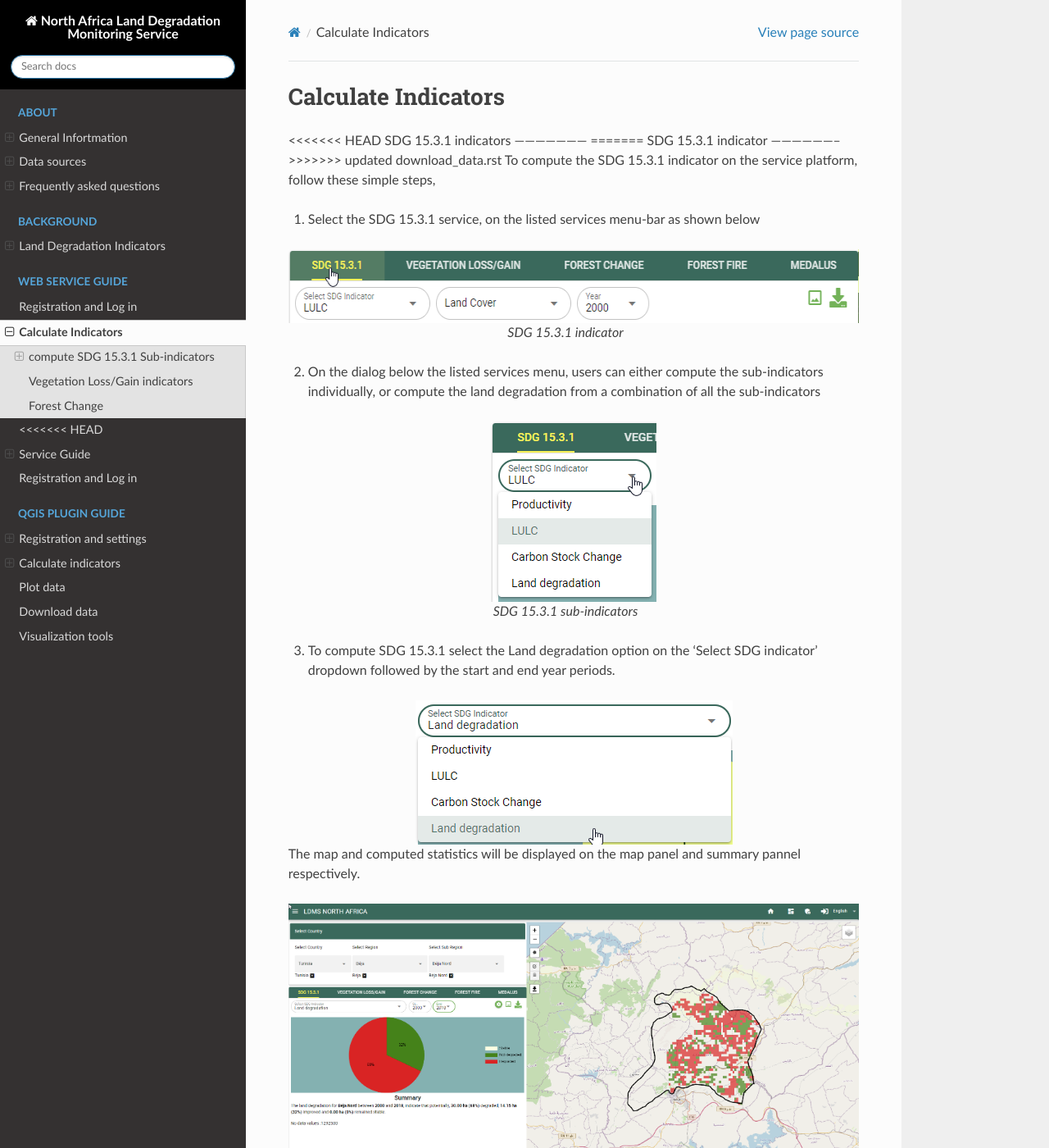
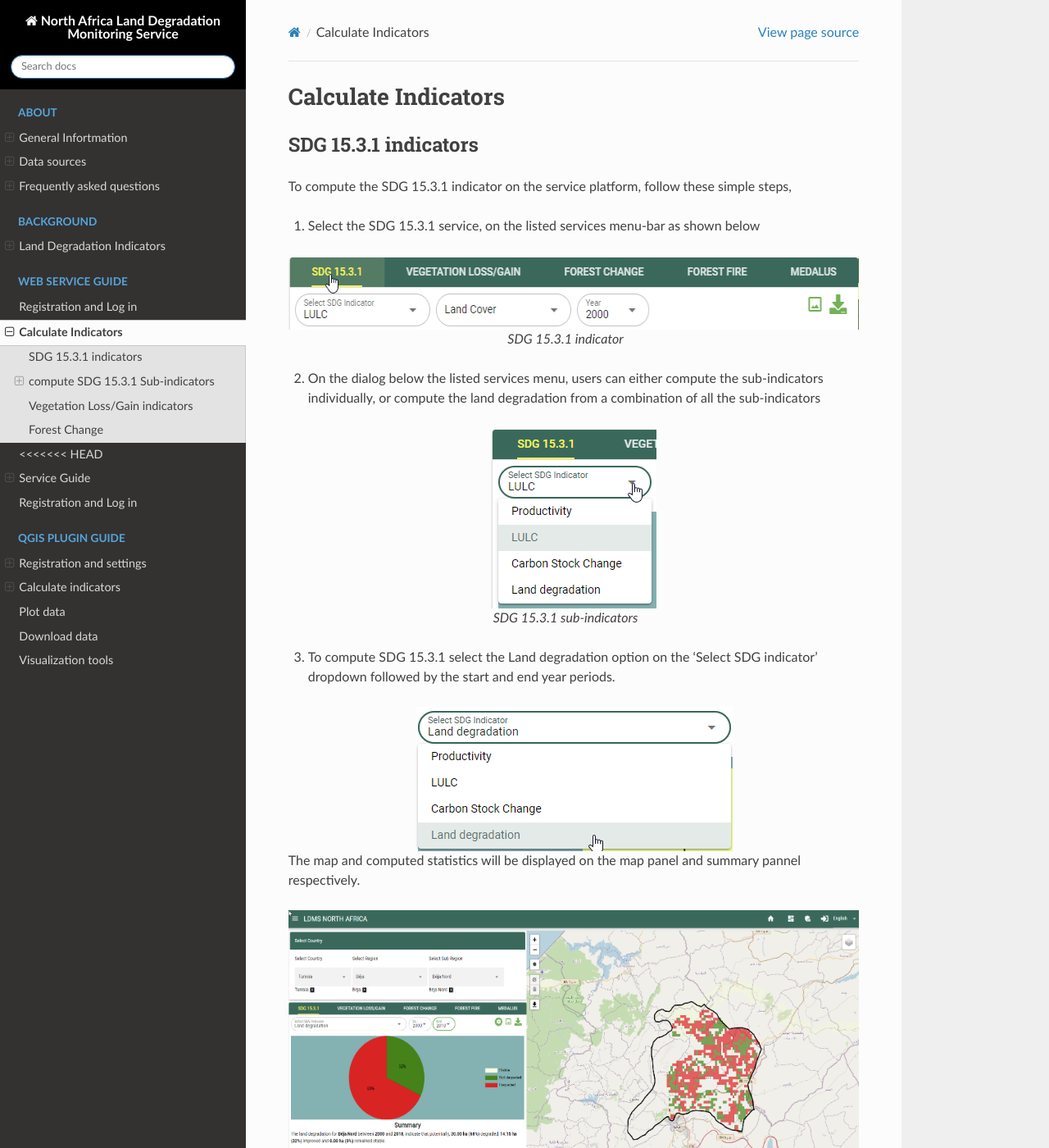
Before and after one commit to derickongeri/MISLAND, a Sphinx documentation site: the page built from source/Service/Calculate_indicators.rst, in a window 1280 px wide and 1400 px high. Shown: the whole window at 82% size. Built offline with Sphinx 7.4.7 and the Read the Docs theme 2.0.0, drawn with Linux system fonts in a browser that asks for light colours; some of the changed text lies outside the part shown.

Commit message:
Update Calculate_indicators.rst

```diff
--- a/source/Service/Calculate_indicators.rst
+++ b/source/Service/Calculate_indicators.rst
@@ -2,13 +2,8 @@
 Calculate Indicators
 ====================
 
-<<<<<<< HEAD
 SDG 15.3.1 indicators
 ---------------------
-=======
-SDG 15.3.1 indicator
---------------------
->>>>>>> updated download_data.rst
 To compute the SDG 15.3.1 indicator on the service platform, follow these simple steps,
 
 1. Select the SDG 15.3.1 service, on the listed services menu-bar as shown below
@@ -45,14 +40,6 @@ To compute the SDG 15.3.1 indicator on the service platform, follow these simple
 The map and computed statistics will be displayed on the map panel and summary pannel respectively.
 
 .. figure:: ../_static/Images/sdg4.png
-<<<<<<< HEAD
-    :width: 700
-    :align: center
-    :height: 500
-    :alt: combining all indicators
-    :figclass: align-center
-
-=======
     :width: 770
     :align: center
     :height: 393
@@ -201,11 +188,7 @@ Vegetation Loss/Gain indicators
 
 To compute vegetation loss/gain on the service platform,
 
-<<<<<<< HEAD
-1. On the services menu, select the VEGETATION GAIN/LOSS option as shown below
-=======
 1. On the services menu, select the 'VEGETATION GAIN/LOSS' option
->>>>>>> updated download_data.rst
 
 .. figure:: ../_static/Images/vegetation_gain_loss.png
     :width: 790
@@ -259,15 +242,9 @@ To compute the change in forest cover on the service platform
 1. On the services menu, select the FOREST CHANGE option as shown below
 
 .. figure:: ../_static/Images/forestchange.png
-<<<<<<< HEAD
-    :width: 600
-    :align: center
-    :height: 55
-=======
     :width: 795
     :align: center
     :height: 51
->>>>>>> updated download_data.rst
     :alt: register
     :figclass: align-center
 
```
